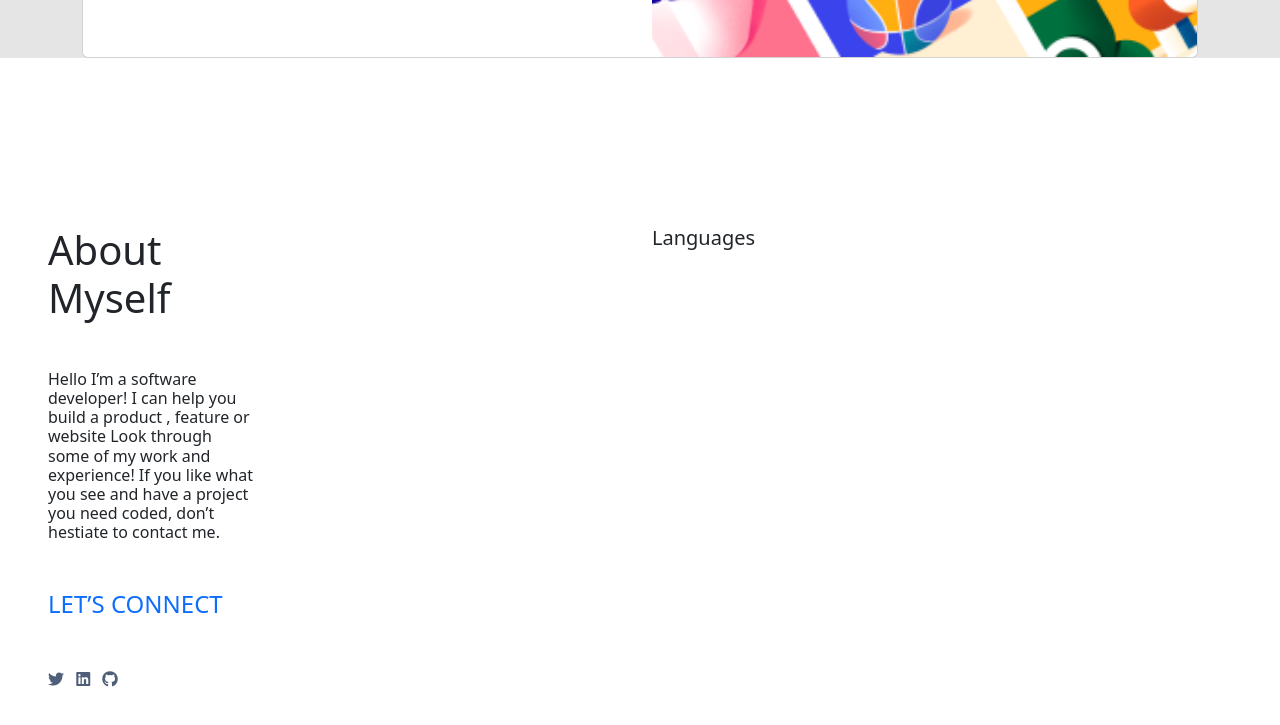
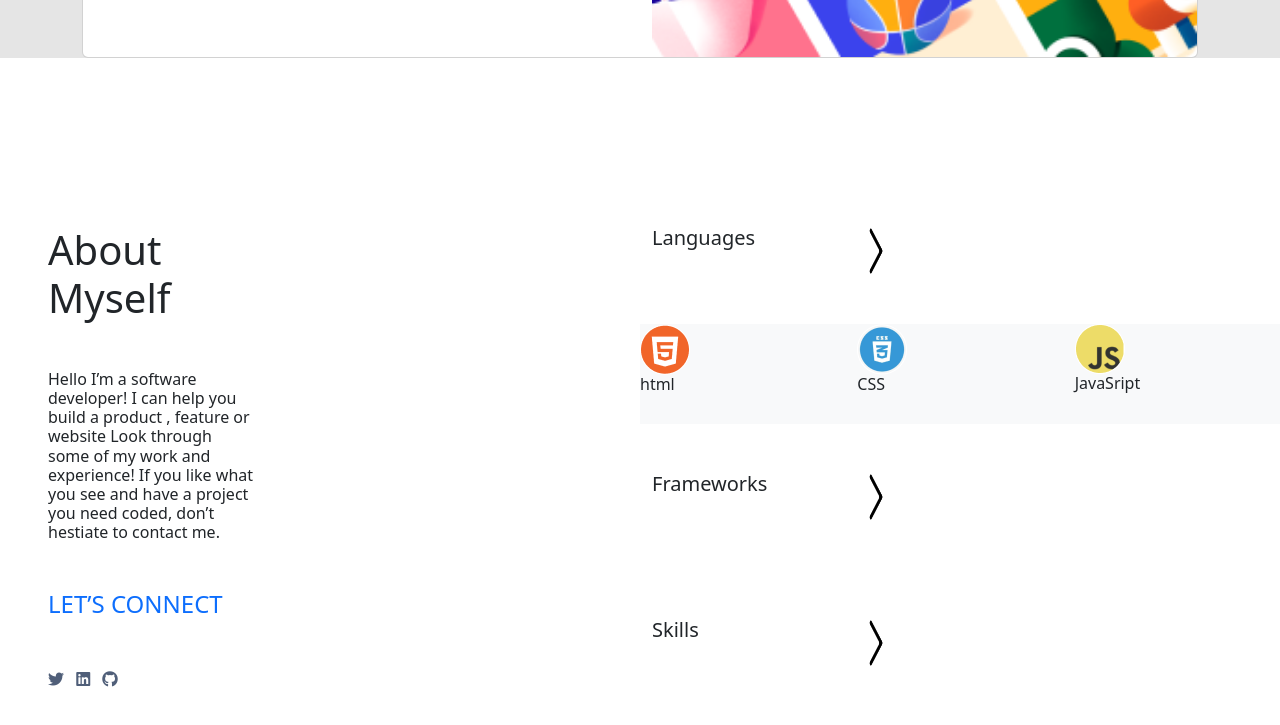
Before and after one commit to ahmed025566/Bootstrap, a website: page index.html in a window 1280 px wide. Shown: the part 2354-3079 px from the top of the page. Drawn offline with nearby package versions, Linux system fonts and the light colour scheme.

Commit message:
Complete about my self section

```diff
--- a/index.html
+++ b/index.html
@@ -146,7 +146,7 @@
   </section>
     <section class="row">
 
-      <div class="col-md-6">
+      <div class="col-md-6 m-0">
       <h1 class="col-md-1 m-5">About Myself</h1>
       <p class="col-lg-4 m-5 h6">Hello I’m a software developer!
         I can help you build a product ,
@@ -177,8 +177,22 @@
           </div>
           <div class="col-md-6">
             <div class="row">
-             <p class="h5 mt-5">Languages</p>
+             <p class="h5 mt-5 col-sm-3">Languages</p>
+             <img src="images/images/arrow button to right.png" style="width: 50px; height: 50px; margin-left: 200px;" class="col-md-3 m-5">
             </div>
+            <div class="row">
+              <div class="col-sm-4 bg-light" style="height: 100px; text-align: center;"><img src="images/images/html.png" alt="" class="row"> <span class="row h6">html</span></div>
+              <div class="col-sm-4 bg-light" style="height: 100px; text-align: center;"><img src="images/images/css.png" alt="" class="row"> <span class="row h6">CSS</span></div>
+              <div class="col-sm-4 bg-light" style="height: 100px; text-align: center;"><img src="images/images/js.png" alt="" class="row"> <span class="row h6">JavaSript</span></div>
+            </div>
+            <div class="row">
+              <p class="h5 mt-5 col-sm-3">Frameworks</p>
+              <img src="images/images/arrow button to right.png" style="width: 50px; height: 50px; margin-left: 200px;" class="col-md-3 m-5">
+             </div>
+             <div class="row">
+              <p class="h5 mt-5 col-sm-3">Skills</p>
+              <img src="images/images/arrow button to right.png" style="width: 50px; height: 50px; margin-left: 200px;" class="col-md-3 m-5">
+             </div>
           </div>
 
     </section>
```
